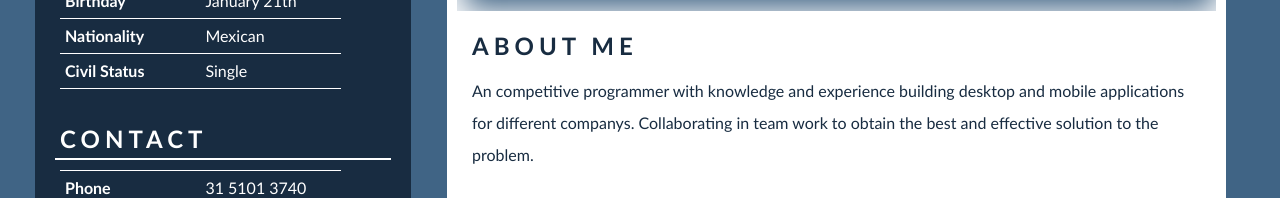
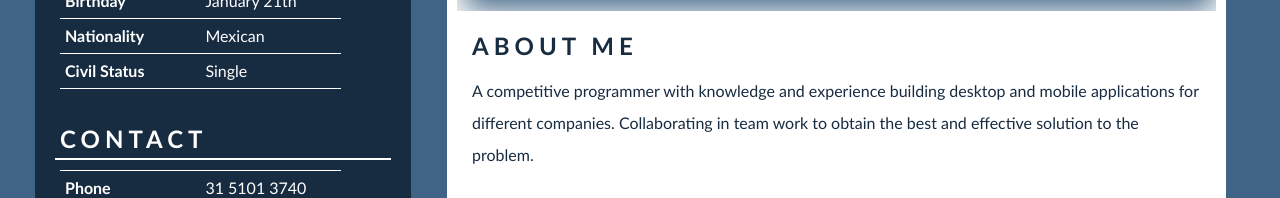
Before and after one commit to SalasDimasCarlos/71b1d69373c273a9c01d55afdafdc5d5, a plain HTML site: page index.html in a window 1280 px wide. Shown: the part 360-558 px from the top of the page. Drawn offline with Linux system fonts and the light colour scheme.

Commit message:
Updating some languaje problems

```diff
--- a/index.html
+++ b/index.html
@@ -123,8 +123,8 @@
         <section class="about-me">
           <h2>About me</h2>
           <p>
-          An competitive programmer with knowledge and experience building desktop
-          and mobile applications for different companys. Collaborating in
+          A competitive programmer with knowledge and experience building desktop
+          and mobile applications for different companies. Collaborating in
           team work to obtain the best and effective solution to the problem.
           </p>
         </section>
```
